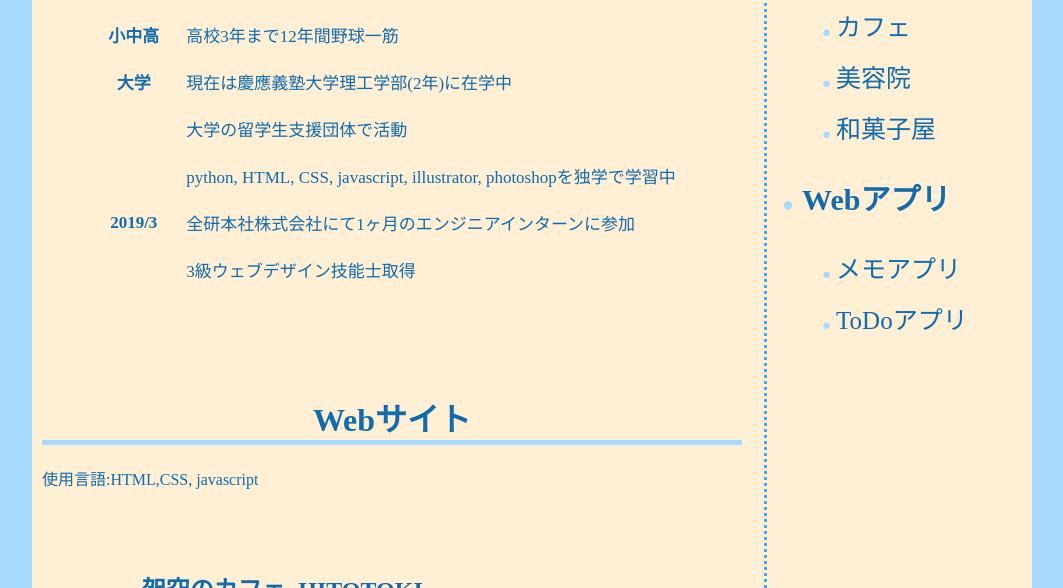
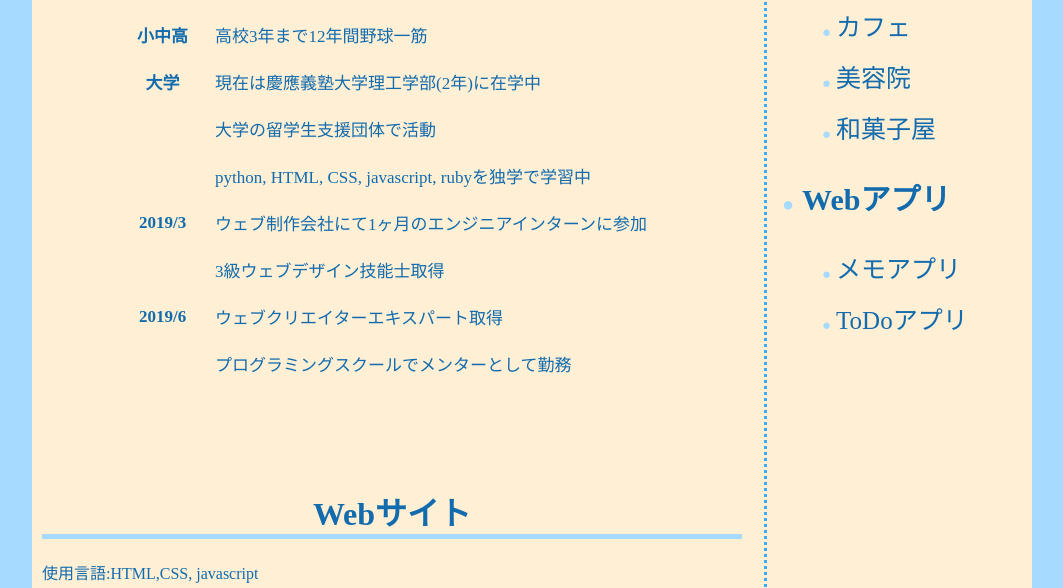
Before and after one commit to shirojarashi/portfolio4, a plain HTML site: page my-portfolio/index.html in a window 1280 px wide. Shown: the part 607-1195 px from the top of the page, without its empty margins (108-1171 px from the left). Drawn offline with Linux system fonts and the light colour scheme.

Commit message:
履歴を追加しました。

```diff
--- a/my-portfolio/index.html
+++ b/my-portfolio/index.html
@@ -38,15 +38,23 @@
                         </tr>
                         <tr>
                             <th></th>
-                            <td>python, HTML, CSS, javascript, illustrator, photoshopを独学で学習中</td>
+                            <td>python, HTML, CSS, javascript, rubyを独学で学習中</td>
                         </tr>
                         <tr>
                             <th>2019/3</th>
-                            <td>全研本社株式会社にて1ヶ月のエンジニアインターンに参加</td>
+                            <td>ウェブ制作会社にて1ヶ月のエンジニアインターンに参加</td>
                         </tr>
                         <tr>
                             <th></th>
                             <td>3級ウェブデザイン技能士取得</td>
+                        </tr>
+                        <tr>
+                            <th>2019/6</th>
+                            <td>ウェブクリエイターエキスパート取得</td>
+                        </tr>
+                        <tr>
+                            <th></th>
+                            <td>プログラミングスクールでメンターとして勤務</td>
                         </tr>
                     </table>
                 </div>
```
Also changed, not shown: 1 other file.
